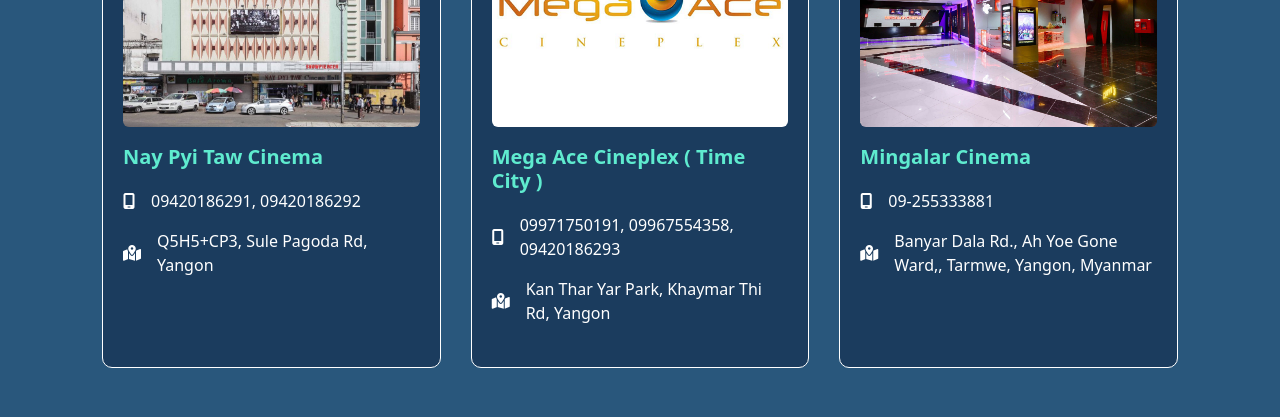
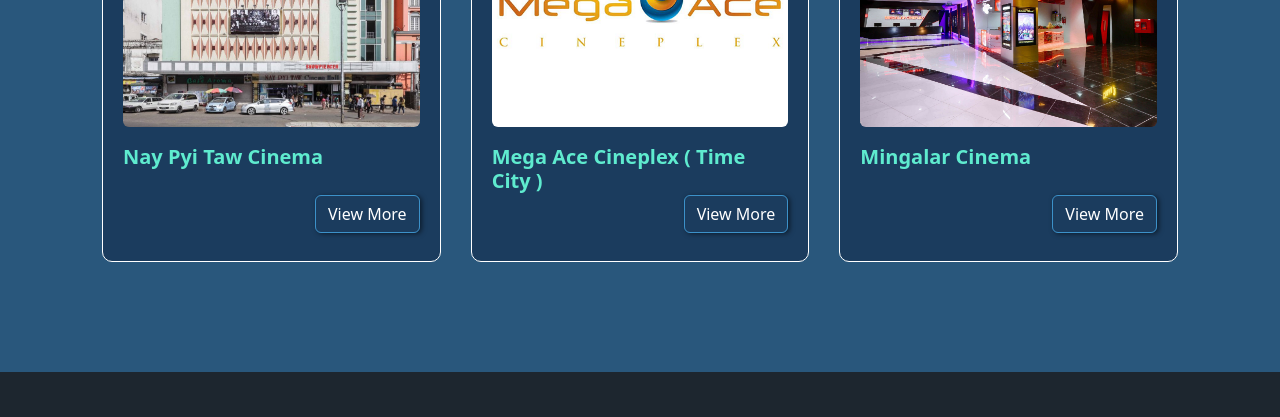
Before and after one commit to daniel-0104/user-booking, a plain HTML site: page index.html in a window 1280 px wide. Shown: the part 3420-3837 px from the top of the page. Drawn offline with nearby package versions, Linux system fonts and the light colour scheme; files whose address does not match are found by name.

Commit message:
rev commit

```diff
--- a/index.html
+++ b/index.html
@@ -519,14 +519,21 @@
                         <img src="image/IMG_9227_edit-1024x683.jpg" class="w-100 d-block rounded" alt="">
                         <div class="py-2">
                             <h5>Nay Pyi Taw Cinema</h5>
-                            <div class="d-flex align-items-center">
+                            <div class="d-flex align-items-center justify-content-end">
+                                <a href="cinema-detail.html">
+                                    <button class="btn" id="ticket-btn">
+                                        <label>View More</label>
+                                    </button>
+                                </a>
+                            </div>
+                            <!-- <div class="d-flex align-items-center">
                                 <i class="fa-solid fa-mobile-screen me-3"></i>
                                 <span>09420186291, 09420186292</span>
                             </div>
                             <div class="d-flex align-items-center mt-3">
                                 <i class="fa-solid fa-map-location-dot me-3"></i>
                                 <span>Q5H5+CP3, Sule Pagoda Rd, Yangon</span>
-                            </div>
+                            </div> -->
                         </div>
                     </div>
                 </div>
@@ -535,13 +542,12 @@
                         <img src="image/unnamed.png" class="w-100 d-block rounded" alt="">
                         <div class="py-2">
                             <h5>Mega Ace Cineplex ( Time City )</h5>
-                            <div class="d-flex align-items-center">
-                                <i class="fa-solid fa-mobile-screen me-3"></i>
-                                <span>09971750191, 09967554358, 09420186293</span>
-                            </div>
-                            <div class="d-flex align-items-center mt-3">
-                                <i class="fa-solid fa-map-location-dot me-3"></i>
-                                <span>Kan Thar Yar Park, Khaymar Thi Rd, Yangon</span>
+                            <div class="d-flex align-items-center justify-content-end">
+                                <a href="">
+                                    <button class="btn" id="ticket-btn">
+                                        <label>View More</label>
+                                    </button>
+                                </a>
                             </div>
                         </div>
                     </div>
@@ -551,13 +557,12 @@
                         <img src="image//MingalaCinema_GMP-scaled.jpg" class="w-100 d-block rounded" alt="">
                         <div class="py-2">
                             <h5>Mingalar Cinema</h5>
-                            <div class="d-flex align-items-center">
-                                <i class="fa-solid fa-mobile-screen me-3"></i>
-                                <span>09-255333881</span>
-                            </div>
-                            <div class="d-flex align-items-center mt-3">
-                                <i class="fa-solid fa-map-location-dot me-3"></i>
-                                <span>Banyar Dala Rd., Ah Yoe Gone Ward,, Tarmwe, Yangon, Myanmar</span>
+                            <div class="d-flex align-items-center justify-content-end">
+                                <a href="">
+                                    <button class="btn" id="ticket-btn">
+                                        <label>View More</label>
+                                    </button>
+                                </a>
                             </div>
                         </div>
                     </div>
@@ -567,13 +572,12 @@
                         <img src="image/unnamed.png" class="w-100 d-block rounded" alt="">
                         <div class="py-2">
                             <h5>Mega Ace Cineplex</h5>
-                            <div class="d-flex align-items-center">
-                                <i class="fa-solid fa-mobile-screen me-3"></i>
-                                <span>09971750191, 09967554358, 09420186293</span>
-                            </div>
-                            <div class="d-flex align-items-center mt-3">
-                                <i class="fa-solid fa-map-location-dot me-3"></i>
-                                <span>Kan Thar Yar Park, Khaymar Thi Rd, Yangon</span>
+                            <div class="d-flex align-items-center justify-content-end">
+                                <a href="">
+                                    <button class="btn" id="ticket-btn">
+                                        <label>View More</label>
+                                    </button>
+                                </a>
                             </div>
                         </div>
                     </div>
@@ -583,13 +587,12 @@
                         <img src="image/IMG_9227_edit-1024x683.jpg" class="w-100 d-block rounded" alt="">
                         <div class="py-2">
                             <h5>Nay Pyi Taw Cinema</h5>
-                            <div class="d-flex align-items-center">
-                                <i class="fa-solid fa-mobile-screen me-3"></i>
-                                <span>09420186291, 09420186292</span>
-                            </div>
-                            <div class="d-flex align-items-center mt-3">
-                                <i class="fa-solid fa-map-location-dot me-3"></i>
-                                <span>Q5H5+CP3, Sule Pagoda Rd, Yangon</span>
+                            <div class="d-flex align-items-center justify-content-end">
+                                <a href="">
+                                    <button class="btn" id="ticket-btn">
+                                        <label>View More</label>
+                                    </button>
+                                </a>
                             </div>
                         </div>
                     </div>
--- a/style.css
+++ b/style.css
@@ -829,9 +829,9 @@ iframe{
     padding: 20px;
     /* height: 430px; */
 }
-#cinema-detail-content > div{
+#cinema-detail-content h5{
     display: block;
-    height: 220px !important;
+    height: 30px !important;
 }
 #cinema-detail-content img{
     height: 220px;
@@ -4138,6 +4138,9 @@ iframe{
 #review-comment{
     margin-bottom: 40px;
 }
+#rev-form > div > a{
+    color: var(--teal);
+}
 @media screen and (max-width: 512px){
     #reviews-info{
         border-top-left-radius: 10px;
```
Also changed, not shown: cinema-detail.html (+2 -2 lines), review-form.html (+1 -1 lines).
